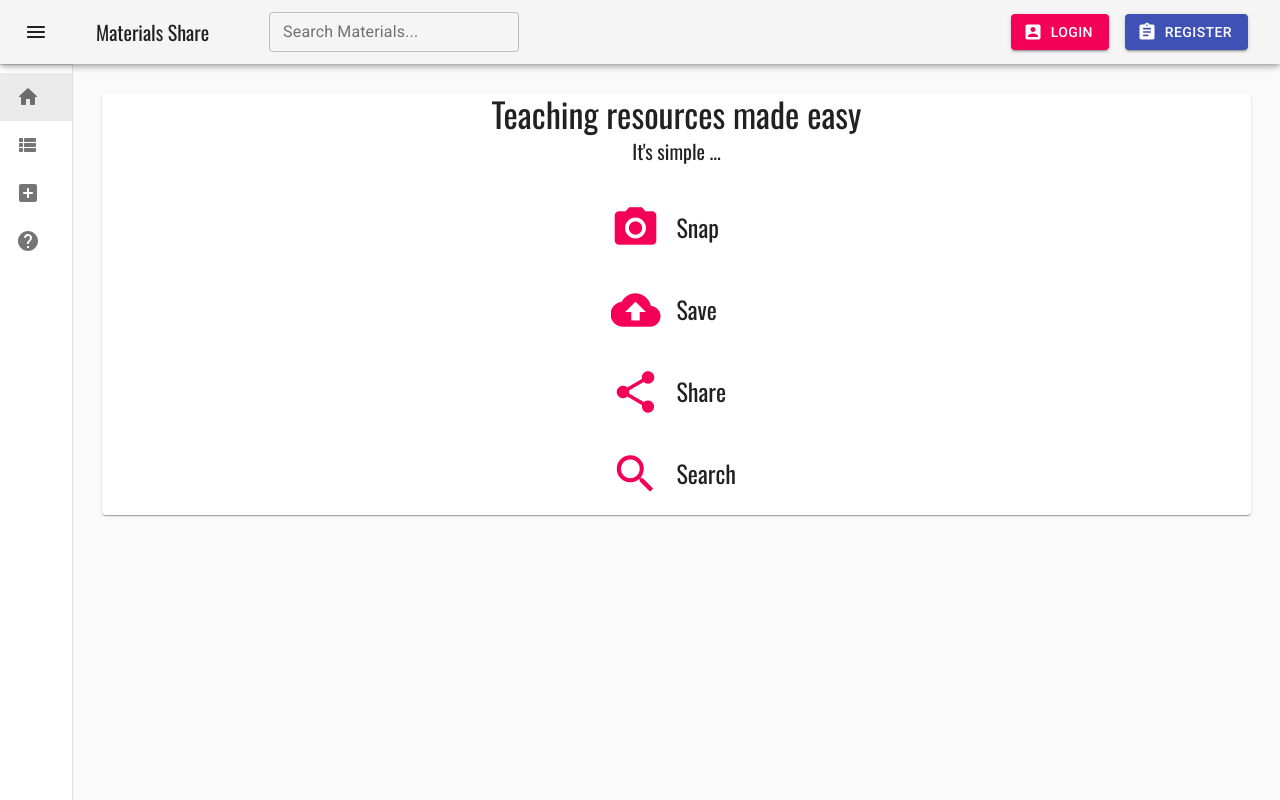
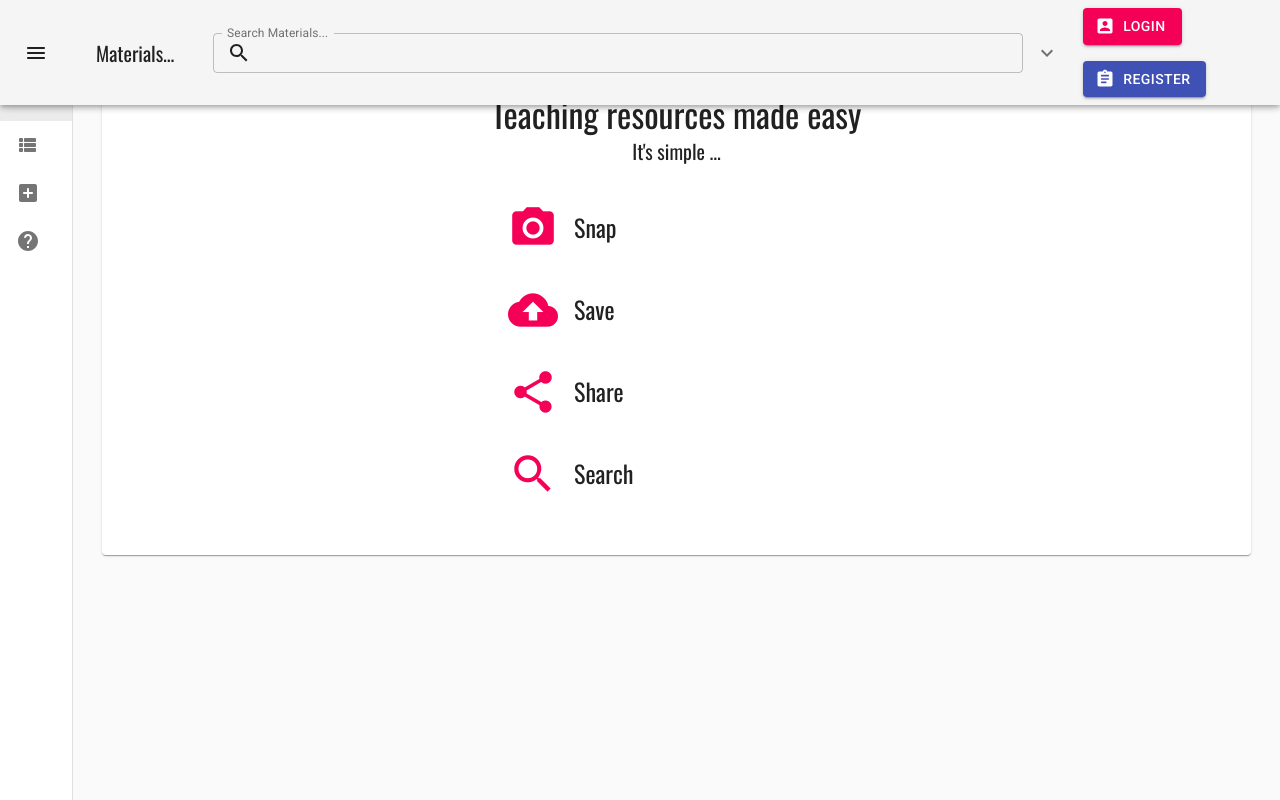
Before and after one commit to barooahn/Materials-Share-JS, a React (Create React App) app in the folder client/: page / in a window 1280 px wide. Built offline with nearby package versions, Linux system fonts and the light colour scheme; no server answers.

Commit message:
full width search with dropdown

```diff
--- a/client/src/App.css
+++ b/client/src/App.css
@@ -27,9 +27,9 @@ body {
 
 
 
-.App-link {
+/* .App-link {
   color: #61dafb;
-}
+} */
 
 /* .mainImg {
   width: 50%;
@@ -75,7 +75,5 @@ body {
 }
 
 @media screen and (min-width: 600px) {
-  .MuiFormControl-marginNormal {
-    margin: 0 0 0 60px !important;
-  }
+
 }
--- a/client/src/ProfilePage/ProfilePage.jsx
+++ b/client/src/ProfilePage/ProfilePage.jsx
@@ -20,14 +20,16 @@ const useStyles = makeStyles(theme => ({
   },
   small: {
     width: theme.spacing(3),
-    height: theme.spacing(3),
-  },
+    height: theme.spacing(3)
+  }
 }));
 
 export default () => {
   const classes = useStyles();
   var id = localStorage.getItem("USER_ID");
   const [userMaterials, setUserMaterials] = useState([]);
+  const [userLikes, setUserLikes] = useState([]);
+  const [showLikes, setshowLikes] = useState([false]);
   const cardWidth = document.documentElement.clientWidth < 600 ? "100%" : 250;
 
   useEffect(() => {
@@ -46,12 +48,56 @@ export default () => {
     }
   }, []);
 
-  const handleMyMaterials = event => {
+  const handleMyMaterials = () => {
     console.log("herer");
+    setshowLikes(true);
   };
 
-  const handleMyLikes = event => {
-    console.log("herer");
+  const handleMyLikes = () => {
+    console.log("Likes");
+    setshowLikes(false);
+    fetch("/api/materials/user/likes/" + id, {
+      method: "GET"
+    })
+      .then(response => response.json())
+
+      .then(resultData => {
+        console.log("resultData", resultData);
+        setUserLikes(resultData);
+      });
+  };
+
+  const showTabs = () => {
+    if (!showLikes) {
+      return (
+        <div>
+          <Typography gutterBottom variant="h5" component="h5">
+            Materials I Like
+          </Typography>
+
+          <StackGrid columnWidth={cardWidth} gutterWidth={5} gutterHeight={10}>
+            {userLikes.map((material, index) => (
+              <MaterialCard2 material={material} index={index} />
+            ))}
+          </StackGrid>
+        </div>
+      );
+    } else {
+      console.log("Profilepage- userlikes ", userLikes);
+      return (
+        <div>
+          <Typography gutterBottom variant="h5" component="h5">
+            Materials I Have Made
+          </Typography>
+
+          <StackGrid columnWidth={cardWidth} gutterWidth={5} gutterHeight={10}>
+            {userMaterials.map((material, index) => (
+              <MaterialCard2 material={material} index={index} />
+            ))}
+          </StackGrid>
+        </div>
+      );
+    }
   };
 
   //console.log("ProfilePage  materials", userMaterials);
@@ -89,15 +135,7 @@ export default () => {
           My Likes
         </Button>
 
-        <Typography gutterBottom variant="h5" component="h5">
-          Materials I Have Made
-        </Typography>
-
-        <StackGrid columnWidth={cardWidth} gutterWidth={5} gutterHeight={10}>
-          {userMaterials.map((material, index) => (
-            <MaterialCard2 material={material} index={index} />
-          ))}
-        </StackGrid>
+        {showTabs()}
       </div>
     );
   } else {
--- a/client/src/auth/helpers.jsx
+++ b/client/src/auth/helpers.jsx
@@ -26,11 +26,11 @@ export const signUser = async user => {
     });
   console.log("data passed to signUser: ", user);
   console.log("result from signing: ", res);
-  localStorage.setItem("JWT_TOKEN", res.data.token);
-  localStorage.setItem("USER_ID", res.data.id);
-  localStorage.setItem("USER_IMG", res.data.img);
-  localStorage.setItem("USER_NAME", res.data.name);
-  axios.defaults.headers.common["Authorization"] = res.data.token;
+  localStorage.setItem("JWT_TOKEN", res.data.token || "");
+  localStorage.setItem("USER_ID", res.data.id || "");
+  localStorage.setItem("USER_IMG", res.data.img || "");
+  localStorage.setItem("USER_NAME", res.data.name || "");
+  axios.defaults.headers.common["Authorization"] = res.data.token || "";
 };
 
 // export const oauthGoogle = async data => {
--- a/client/src/components/Home.jsx
+++ b/client/src/components/Home.jsx
@@ -20,8 +20,8 @@ class Home extends Component {
             It's simple ...
           </Typography>
           <br />
-          <Grid container spacing={12}>
-            <Grid item xs={12}>
+          <Grid container spacing={10}>
+            <Grid item xs={10}>
               <HomeMain />
             </Grid>
           </Grid>
--- a/client/src/components/helpers/ToggleLikes.js
+++ b/client/src/components/helpers/ToggleLikes.js
@@ -1,11 +1,15 @@
 import { SaveData } from "../../actions/materials-share-actions";
 
+const type = "Edit";
+
 const save = (likes, materialId) => {
-  SaveData({
-    likes: likes,
-    type: "Edit",
-    id: materialId
-  });
+  SaveData(
+    {
+      likes: likes,
+      id: materialId
+    },
+    type
+  );
 };
 
 const ToggleLike = (userId, likes, setLikes, materialId) => {
--- a/client/src/components/nav/NavBar.jsx
+++ b/client/src/components/nav/NavBar.jsx
@@ -98,6 +98,9 @@ const useStyles = makeStyles(theme => ({
   },
   grow: {
     flexGrow: 1
+  },
+  logo: {
+    marginRight: 20
   }
 }));
 
@@ -216,7 +219,7 @@ export default function MiniDrawer({ routePaths }) {
             <MenuIcon />
           </IconButton>
 
-          <Typography variant="h6" noWrap>
+          <Typography variant="h6" noWrap className={classes.logo}>
             Materials Share
           </Typography>
 
--- a/client/src/components/nav/Search.jsx
+++ b/client/src/components/nav/Search.jsx
@@ -1,12 +1,59 @@
 import React from "react";
-import { makeStyles, useTheme, fade } from "@material-ui/core/styles";
+import { makeStyles, useTheme } from "@material-ui/core/styles";
 import { withRouter, useHistory } from "react-router-dom";
 import Autocomplete from "@material-ui/lab/Autocomplete";
 import TextField from "@material-ui/core/TextField";
 import InputAdornment from "@material-ui/core/InputAdornment";
 import SearchIcon from "@material-ui/icons/Search";
+import clsx from "clsx";
+import ExpansionPanel from "@material-ui/core/ExpansionPanel";
+import ExpansionPanelDetails from "@material-ui/core/ExpansionPanelDetails";
+import ExpansionPanelSummary from "@material-ui/core/ExpansionPanelSummary";
+import ExpansionPanelActions from "@material-ui/core/ExpansionPanelActions";
+import Typography from "@material-ui/core/Typography";
+import ExpandMoreIcon from "@material-ui/icons/ExpandMore";
+import Chip from "@material-ui/core/Chip";
+import Button from "@material-ui/core/Button";
+import Divider from "@material-ui/core/Divider";
 
-const useStyles = makeStyles(theme => ({}));
+const style = {
+  backgroundColor: "#f5f5f5"
+};
+
+const useStyles = makeStyles(theme => ({
+  root: {
+    width: "100%",
+    heading: {
+      fontSize: theme.typography.pxToRem(15)
+    },
+    secondaryHeading: {
+      fontSize: theme.typography.pxToRem(15),
+      color: theme.palette.text.secondary
+    },
+    icon: {
+      verticalAlign: "bottom",
+      height: 20,
+      width: 20
+    },
+    details: {
+      alignItems: "center"
+    },
+    column: {
+      flexBasis: "33.33%"
+    },
+    helper: {
+      borderLeft: `2px solid ${theme.palette.divider}`,
+      padding: theme.spacing(1, 2)
+    },
+    link: {
+      color: theme.palette.primary.main,
+      textDecoration: "none",
+      "&:hover": {
+        textDecoration: "underline"
+      }
+    }
+  }
+}));
 
 export default function Search() {
   const classes = useStyles();
@@ -58,81 +105,77 @@ export default function Search() {
   };
 
   return (
-    <div>
-      <div className={classes.search}>
+    <div className={classes.root}>
+      <ExpansionPanel
+        defaultExpanded={false}
+        elevation={0}
+        square={true}
+        style={style}
+      >
+        <ExpansionPanelSummary
+          className="expansionPanelSummary"
+          expandIcon={<ExpandMoreIcon />}
+          aria-controls="panel1c-content"
+          id="panel1c-header"
+        >
+          <div className={classes.root}>
             <Autocomplete
               freeSolo
-          id="Materialss share search"
-          style={{ width: 250 }}
+              id="Materials share search"
               options={autoCompleteOptions}
               onChange={handleSearchChange}
               getOptionLabel={option => option.title}
               onKeyPress={goToResults}
               autoSelect={true}
+              fullWidth
               clearOnEscape={true}
-          fullWidth={true}
               size={"small"}
-
               renderInput={params => (
                 <TextField
                   {...params}
                   label="Search Materials..."
-              margin="normal"
-              // variant="outlined"
+                  fullWidth
                   color="secondary"
                   variant="outlined"
                   onChange={handleSearchChange}
                   onKeyPress={goToResults}
-              InputProps={{ ...params.InputProps, type: "search " }}
+                  InputProps={{
+                    ...params,
+                    type: "search ",
+                    startAdornment: (
+                      <InputAdornment position="start">
+                        <SearchIcon />
+                      </InputAdornment>
+                    )
+                  }}
                 />
               )}
             />
-
-        {/* <Autocomplete
-          id="combo-box-demo"
-          options={autoCompleteOptions}
-          getOptionLabel={option => option.title}
-          onChange={handleSearchChange}
-          onKeyPress={goToResults}
-          classes={{
-            root: classes.inputRoot,
-            input: classes.inputInput
-          }}
-          renderInput={params => (
-            // <TextField
-            //   onChange={handleSearchChange}
-            //   onKeyPress={goToResults}
-            //   {...params}
-            //   label="Search…"
-            //   variant="outlined"
-            //   size="small"
-            // />
-            <Paper
-              // component="form"
-              className={classes.root}
-              onChange={handleSearchChange}
-              onKeyPress={goToResults}
-              // {...params}
-            >
-              <IconButton
-                // type="submit"
-                className={classes.iconButton}
-                aria-label="search"
-              >
-                <SearchIcon />
-              </IconButton>
-              <InputBase
-                className={classes.input}
-                placeholder="Search Materials Share"
-                inputProps={{ "aria-label": "search google maps" }}
-                {...params}
-                onChange={handleSearchChange}
-                onKeyPress={goToResults}
-              />
-            </Paper>
-          )}
-        /> */}
           </div>
+        </ExpansionPanelSummary>
+        <ExpansionPanelDetails className={classes.details}>
+          <div className={classes.column} />
+          <div className={classes.column}>
+            <Chip label="Barbados" onDelete={() => {}} />
+          </div>
+          <div className={clsx(classes.column, classes.helper)}>
+            <Typography variant="caption">
+              Select your destination of choice
+              <br />
+              <a href="#secondary-heading-and-columns" className={classes.link}>
+                Learn more
+              </a>
+            </Typography>
+          </div>
+        </ExpansionPanelDetails>
+        <Divider />
+        <ExpansionPanelActions>
+          <Button size="small">Cancel</Button>
+          <Button size="small" color="primary">
+            Save
+          </Button>
+        </ExpansionPanelActions>
+      </ExpansionPanel>
     </div>
   );
 }
```
Also changed, not shown: client/src/actions/materials-share-actions.js (+16 -15 lines), 2 other files (tests, documents, lock files or other folders). Lines whose indentation alone changed are shown as unchanged.
